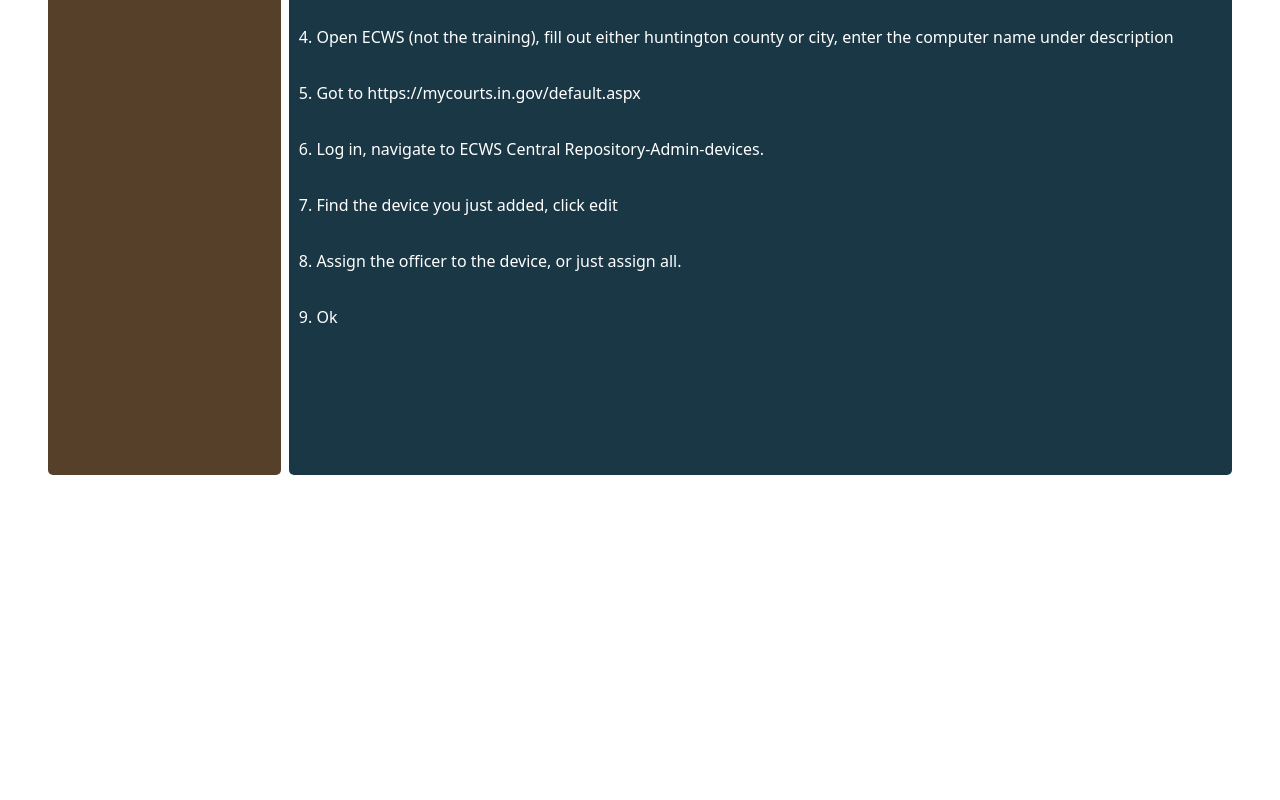
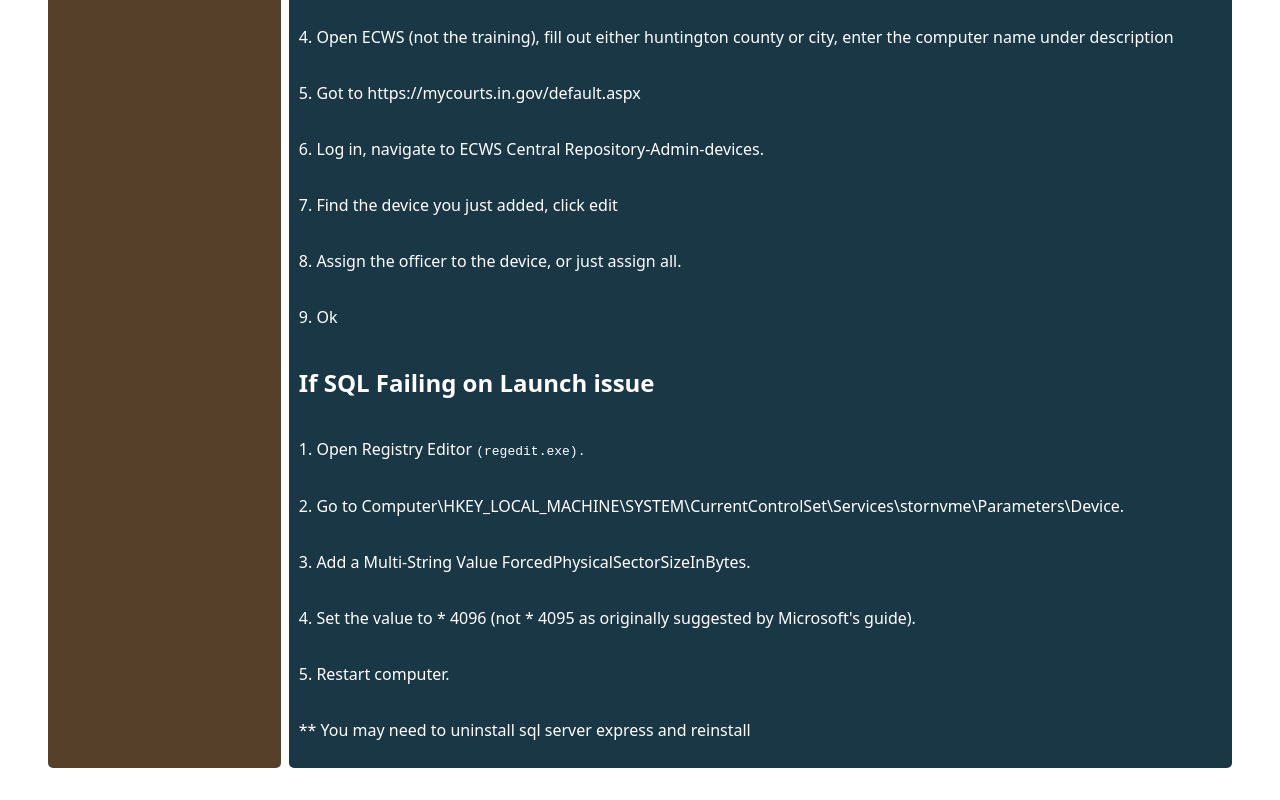
Before and after one commit to huntingtonccis/ccis-docs, a React (Vite) app: page /Ecws in a window 1280 px wide. Shown: the part 357-1157 px from the top of the page. Before the commit the page ends 864 px from the top, so only its background shows below. Built offline with nearby package versions, Linux system fonts and the light colour scheme.

Commit message:
update ECWS component

```diff
--- a/src/components/Ecws.jsx
+++ b/src/components/Ecws.jsx
@@ -31,6 +31,13 @@
         <p>7. Find the device you just added, click edit</p>
         <p>8. Assign the officer to the device, or just assign all.</p>
         <p>9. Ok</p>
+        <h2>If SQL Failing on Launch issue</h2>
+         <p>1. Open Registry Editor <code>(regedit.exe).</code></p>
+         <p>2. Go to Computer\HKEY_LOCAL_MACHINE\SYSTEM\CurrentControlSet\Services\stornvme\Parameters\Device.</p>
+         <p>3. Add a Multi-String Value ForcedPhysicalSectorSizeInBytes.</p>
+         <p>4. Set the value to * 4096 (not * 4095 as originally suggested by Microsoft's guide).</p>
+         <p>5. Restart computer.</p>
+         <p>** You may need to uninstall sql server express and reinstall</p>
       </div>
     </div>
   )
```
